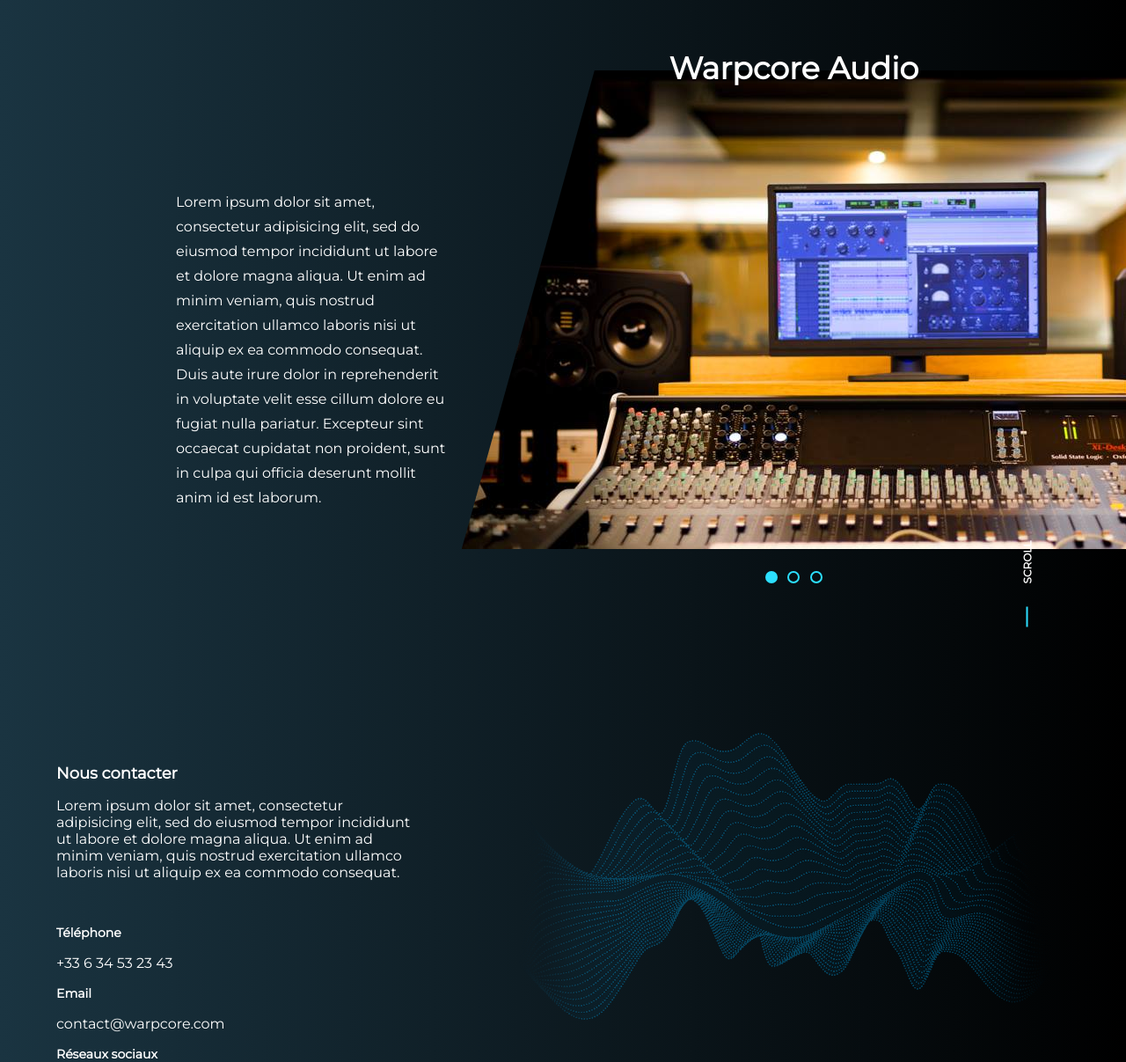
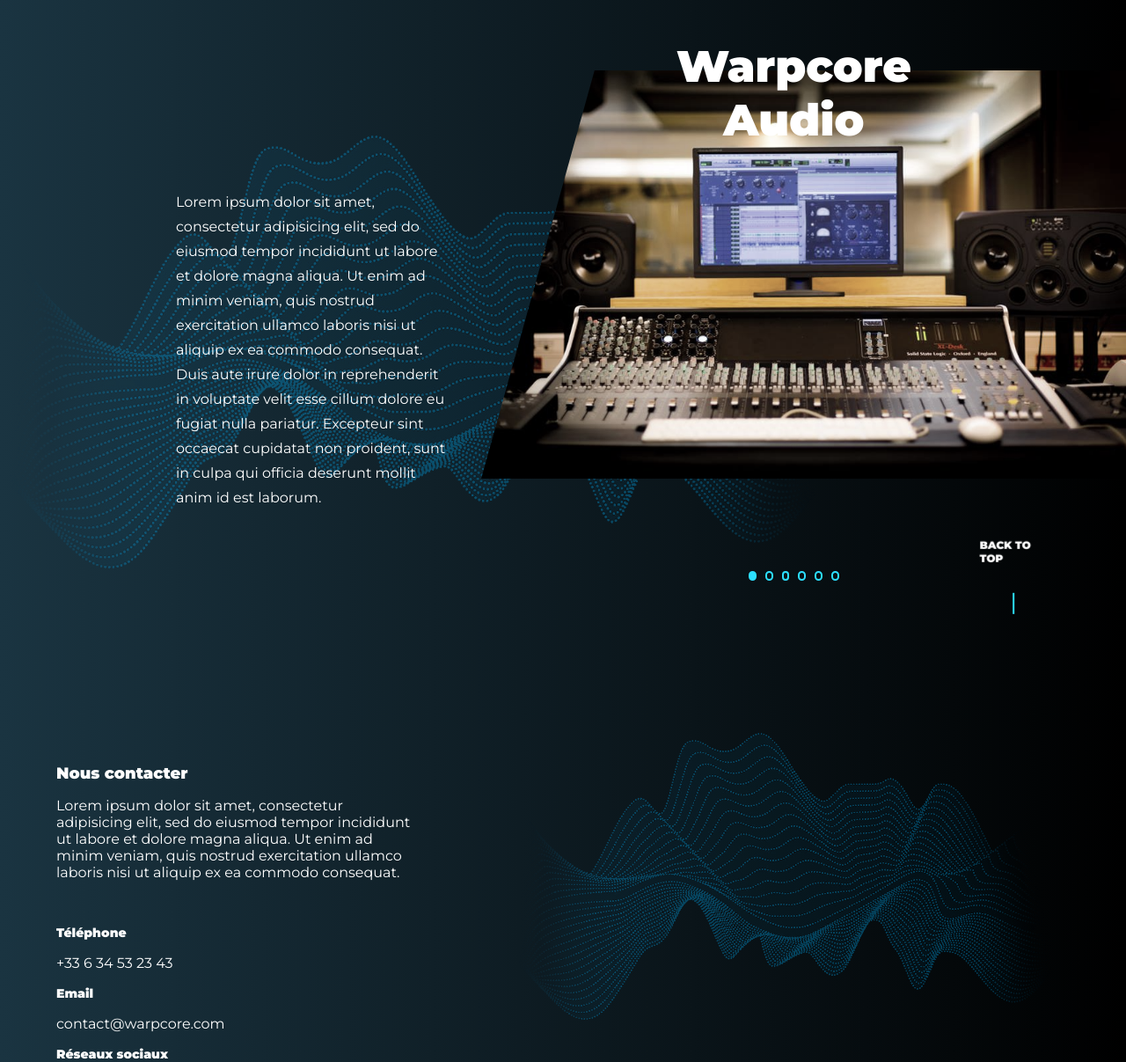
Before and after one commit to alphonseb/warpcore_audio, a PHP site: page / in a window 1280 px wide. Shown: the part 80-1287 px from the top of the page at 88% size. Run offline with PHP 8.4, Linux system fonts and the light colour scheme.

Commit message:
scroll anim mostly

```diff
--- a/include/footer.php
+++ b/include/footer.php
@@ -26,6 +26,7 @@
       </div>
       <img class="image_footer" src="images/wave.png" alt="">
     </footer>
+    <script src="https://ajax.googleapis.com/ajax/libs/jquery/3.3.1/jquery.min.js"></script>
     <script src="scripts/js/app.js">
 
     </script>
--- a/include/header.php
+++ b/include/header.php
@@ -5,7 +5,7 @@
     <meta http-equiv="Cache-control" content="no-cache">
     <title>Warpcore Audio</title>
     <link rel="stylesheet" href="styles/style.css">
-    <link href="https://fonts.googleapis.com/css?family=Montserrat" rel="stylesheet">
+    <link href="https://fonts.googleapis.com/css?family=Montserrat:400,900" rel="stylesheet">
   </head>
   <body>
     <header>
--- a/index.php
+++ b/index.php
@@ -15,6 +15,9 @@
               <img src="images/slider1.jpg" alt="Image du studio">
               <img src="images/slider2.jpg" alt="">
               <img src="images/slider3.jpg" alt="">
+              <img src="images/slider4.jpg" alt="">
+              <img src="images/slider5.jpg" alt="">
+              <img src="images/slider6.jpg" alt="">
             </div>
           </div>
           <div class="slider-bullet">
@@ -24,11 +27,17 @@
             </div>
             <div>
             </div>
+            <div>
+            </div>
+            <div>
+            </div>
+            <div>
+            </div>
           </div>
           <div class="scroll">
             <div class="scroll-line">
             </div>
-            <span>scroll</span>
+            <span class="scroll-anim">scroll</span>
           </div>
         </div>
       </div>
--- a/scripts/js/app.js
+++ b/scripts/js/app.js
@@ -1,11 +1,57 @@
+$(document).ready(function(){
   const IMGS = document.querySelectorAll('.slider img')
   const BULLETS = document.querySelectorAll('.slider-bullet div')
+  const SCROLL = document.querySelector('.scroll span')
+
   let index = 0
   let previous = 0
 
+  window.addEventListener('scroll',()=>{
+    if (window.scrollY + window.innerHeight > document.body.clientHeight) {
+      SCROLL.innerHTML = 'BACK TO TOP'
+      SCROLL.classList.add('to-top')
+      SCROLL.parentNode.addEventListener('click',
+    ()=>{
+      console.log('click');
+      $('html, body').animate( { scrollTop: 0 }, 1000 ); // Go
+    },false)
+    }
+    else {
+      SCROLL.innerHTML = 'SCROLL'
+      SCROLL.classList.remove('to-top')
+    }
+  },false)
+
   let slider = setInterval(()=>{
+    sliding()
+  },5000)
+
+  for (let i = 0; i < BULLETS.length; i++) {
+    BULLETS[i].addEventListener('click',()=>{
+      clearInterval(slider)
+
+      index = i
+      for (let i = 0; i < IMGS.length; i++) {
+        IMGS[i].style.transform = `translate(-${index}00%)`
+      }
+
+      document.querySelector('.selected').classList.remove('selected')
+      BULLETS[index].classList.add('selected')
+
+      slider = setInterval(()=>{sliding()},5000)
+    })
+  }
+
+  document.querySelector('.slider').addEventListener('mouseenter',()=>{
+    clearInterval(slider)
+  }, false)
+
+  document.querySelector('.slider').addEventListener('mouseleave',()=>{
+    slider = setInterval(()=>{sliding()},5000)
+  }, false)
 
 
+  function sliding(){
     if (index == IMGS.length - 1 || previous > index && index != 0) {
       previous = index
       index--
@@ -21,5 +67,5 @@
 
     document.querySelector('.selected').classList.remove('selected')
     BULLETS[index].classList.add('selected')
-
-},5000)
+  }
+});
--- a/styles/style.css
+++ b/styles/style.css
@@ -97,7 +97,11 @@
   height: 80vh;
   display: flex;
   justify-content: space-between;
-  position: relative; }
+  position: relative;
+  background: url(../images/wave.png);
+  background-position: left;
+  background-size: contain;
+  background-repeat: no-repeat; }
   main .first-screen .first-screen-left {
     width: 40%;
     position: relative; }
@@ -115,13 +119,13 @@
       margin: 0;
       color: #fff;
       text-align: center;
-      font-size: 3.5rem;
-      font-weight: bold;
+      font-size: 5rem;
+      font-weight: 900;
       z-index: 2;
       position: absolute;
       left: 50%;
       transform: translate(-50%);
-      top: -2.4rem; }
+      top: -3.5rem; }
     main .first-screen .first-screen-right .slider-container {
       overflow: hidden;
       height: 68vh; }
@@ -131,20 +135,23 @@
       left: 0;
       display: flex;
       width: 100%;
+      max-width: 1000px;
       overflow: hidden; }
       main .first-screen .first-screen-right .slider img {
-        transition: 1s ease-in;
+        transition: all 1s ease-in-out;
         position: relative;
-        z-index: 0; }
+        z-index: 0;
+        width: 100%;
+        filter: grayscale(50%); }
     main .first-screen .first-screen-right .slider-bullet {
-      width: 10%;
+      width: 15%;
       margin: 2rem auto;
       display: flex;
       justify-content: space-between; }
       main .first-screen .first-screen-right .slider-bullet div {
         margin: 5px;
-        width: 10px;
-        height: 10px;
+        width: 7px;
+        height: 7px;
         border-radius: 10px;
         border: 2px solid #2CDFFF; }
       main .first-screen .first-screen-right .slider-bullet .selected {
@@ -152,10 +159,10 @@
     main .first-screen .first-screen-right .scroll {
       transform: rotate(-90deg);
       transform-origin: center left;
-      position: absolute;
+      position: fixed;
       right: 2%;
       bottom: 0;
-      width: 13%;
+      width: 8%;
       display: flex;
       justify-content: space-between; }
       main .first-screen .first-screen-right .scroll span {
@@ -164,7 +171,14 @@
         text-transform: uppercase;
         font-size: 1.2rem;
         font-weight: bold;
+        transition: all 0.5s ease-in-out; }
+      main .first-screen .first-screen-right .scroll .scroll-anim {
         animation: scroll 1.5s infinite; }
+      main .first-screen .first-screen-right .scroll .to-top {
+        transform: rotate(-270deg);
+        padding-bottom: 20%;
+        animation: top 1.5s infinite;
+        margin-left: 25%; }
       main .first-screen .first-screen-right .scroll .scroll-line {
         position: absolute;
         top: 50%;
@@ -185,6 +199,17 @@
     margin-left: 60%; }
   100% {
     margin-left: 50%; } }
+@keyframes top {
+  50% {
+    padding-bottom: 20%; }
+  62% {
+    padding-bottom: 10%; }
+  75% {
+    padding-bottom: 20%; }
+  87% {
+    padding-bottom: 10%; }
+  100% {
+    padding-bottom: 20%; } }
 @keyframes scrollLine {
   0% {
     width: 40%; }
```
Also changed, not shown: src/scss/_home.scss (+44 -14 lines), images/slider4.jpg (added), images/slider5.jpg (added), images/slider6.jpg (added), scripts/js/scroll.js (added), 1 other file. Lines whose indentation alone changed are shown as unchanged.
